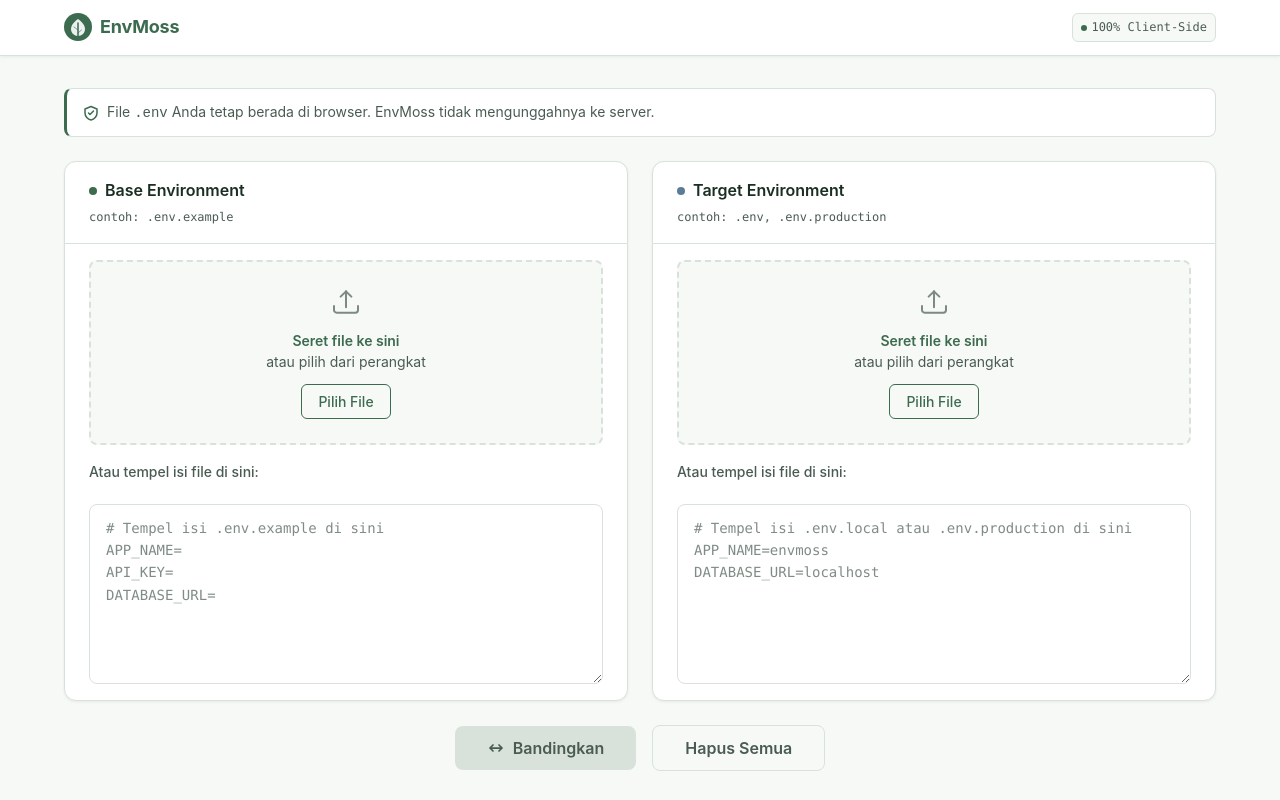
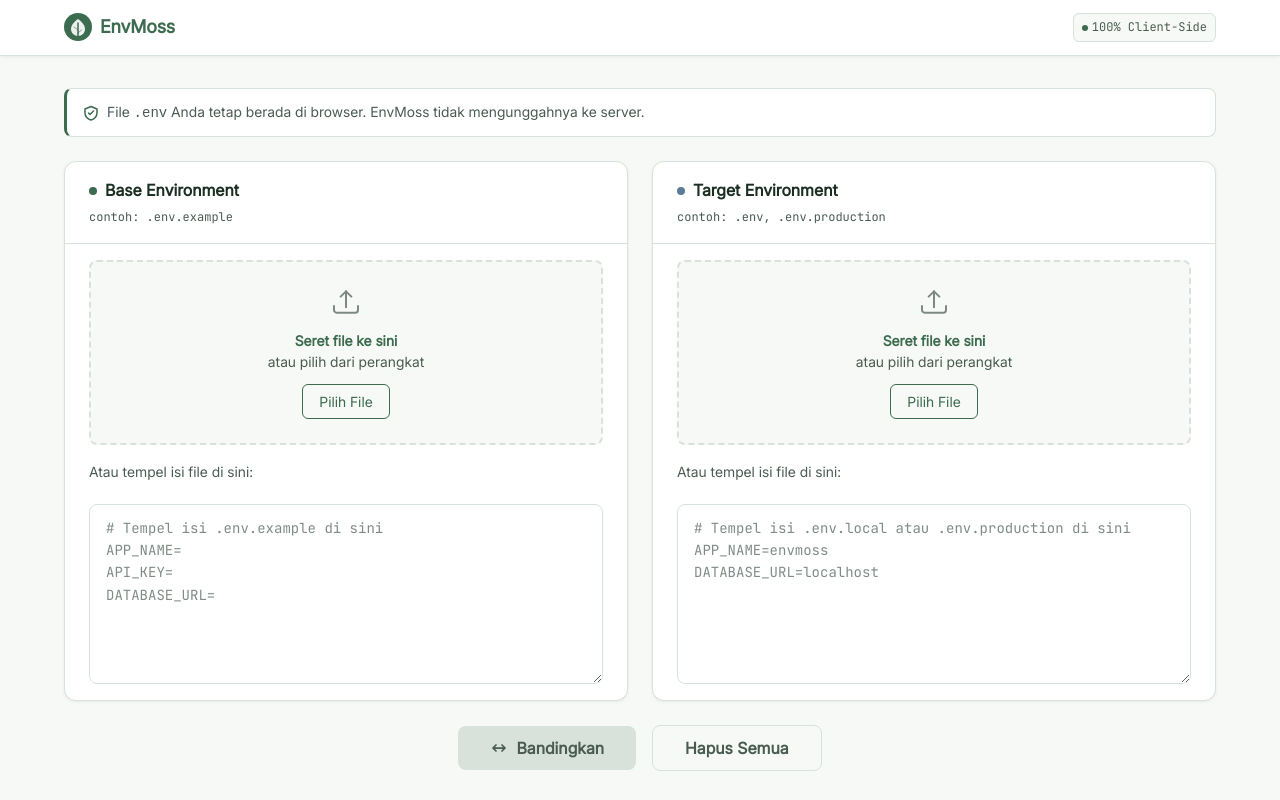
Before and after one commit to nyomann-arch/EnvMoss, a plain HTML site: page index.html in a window 1280 px wide. Shown: the top 800 px of the page. Drawn offline with Linux system fonts and the light colour scheme.

Commit message:
Implement code changes to enhance functionality and improve performance

```diff
--- a/css/styles.css
+++ b/css/styles.css
@@ -2,6 +2,22 @@
    EnvMoss — styles.css
    Design System v1.0
    ========================================================================== */
+
+@font-face {
+  font-family: 'InterLocal';
+  src: url('../assets/fonts/Inter_18pt-Regular.ttf') format('truetype');
+  font-weight: 400;
+  font-style: normal;
+  font-display: swap;
+}
+
+@font-face {
+  font-family: 'JetBrainsLocal';
+  src: url('../assets/fonts/JetBrainsMono-Regular.ttf') format('truetype');
+  font-weight: 400;
+  font-style: normal;
+  font-display: swap;
+}
 
 /* --------------------------------------------------------------------------
    1. Design Tokens (CSS Custom Properties)
@@ -35,9 +51,9 @@
   --status-mismatch-text: #3D5D78;
 
   /* --- Typography --- */
-  --font-ui: Inter, system-ui, -apple-system, BlinkMacSystemFont,
+  --font-ui: "InterLocal", system-ui, -apple-system, BlinkMacSystemFont,
              "Segoe UI", Roboto, sans-serif;
-  --font-code: "JetBrains Mono", "IBM Plex Mono", Menlo,
+  --font-code: "JetBrainsLocal", "IBM Plex Mono", Menlo,
                Monaco, Consolas, "Courier New", monospace;
 
   /* --- Type Scale --- */
--- a/index.html
+++ b/index.html
@@ -467,7 +467,7 @@
   ============================== -->
   <footer class="footer" role="contentinfo">
     <div class="footer__inner">
-      <p>EnvMoss memproses file secara lokal di browser — tidak ada isi file yang dikirim ke server.</p>
+      <p>© 2026 EnvMoss - Open Source under MIT License</p>
     </div>
   </footer>
 
```
Also changed, not shown: assets/fonts/Inter_18pt-Regular.ttf (added), assets/fonts/JetBrainsMono-Regular.ttf (added), 1 other file.
